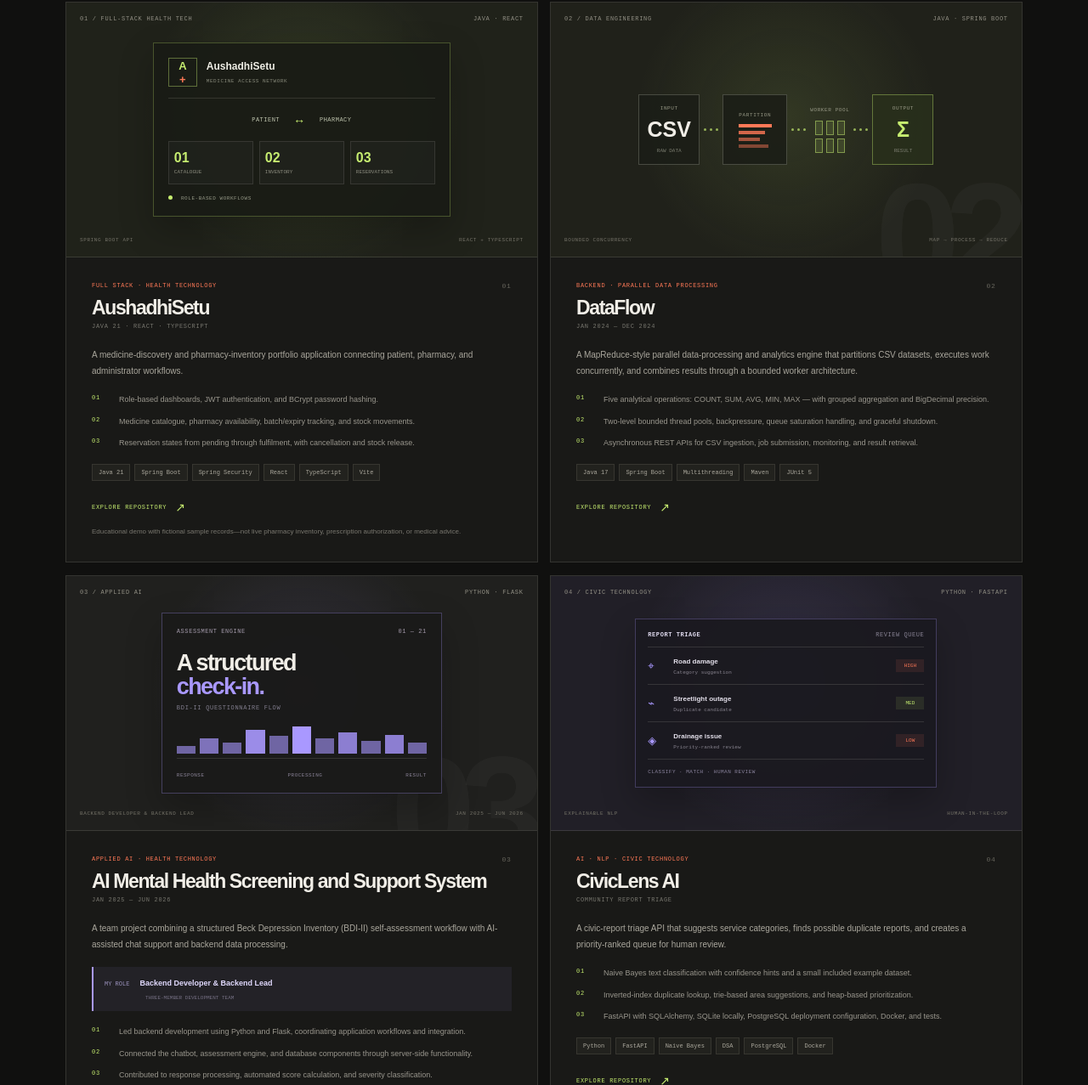
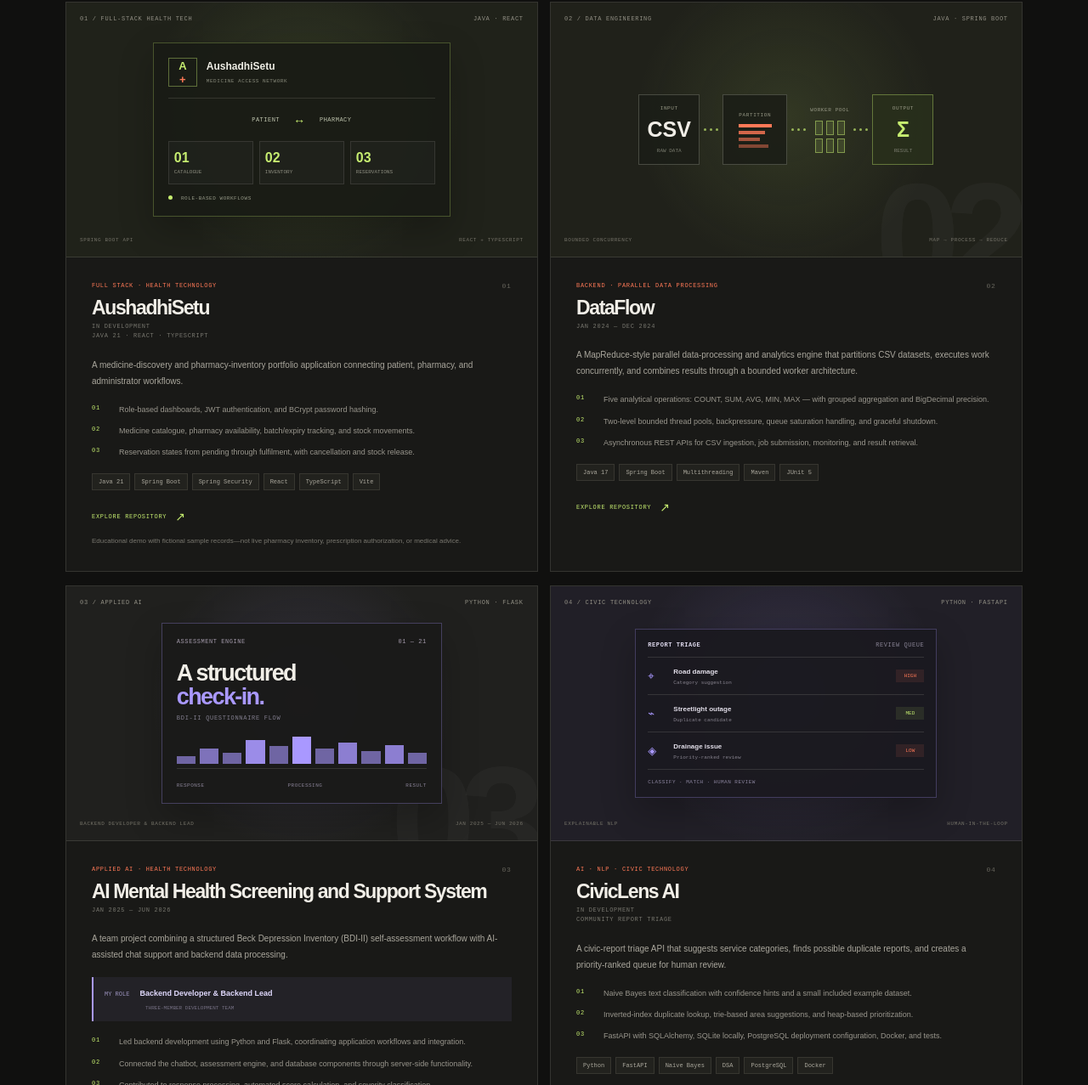
Before and after one commit to Krishanu26/Krishanu26.github.io, a plain HTML site: page index.html in a window 1280 px wide. Shown: the part 1278-2555 px from the top of the page at 85% size. Drawn offline with nearby package versions, Linux system fonts and the light colour scheme.

Commit message:
Mark AushadhiSetu and CivicLens AI as in development

```diff
--- a/index.html
+++ b/index.html
@@ -131,7 +131,7 @@
                     <div class="art-bottomline"><span>SPRING BOOT API</span><span>REACT + TYPESCRIPT</span></div>
                   </div>
                   <div class="project-info">
-                    <div class="project-title-row"><div><span class="project-label">FULL STACK · HEALTH TECHNOLOGY</span><h3>AushadhiSetu</h3><small>JAVA 21 · REACT · TYPESCRIPT</small></div><span class="project-number">01</span></div>
+                    <div class="project-title-row"><div><span class="project-label">FULL STACK · HEALTH TECHNOLOGY</span><h3>AushadhiSetu</h3><small class="project-status">IN DEVELOPMENT</small><small>JAVA 21 · REACT · TYPESCRIPT</small></div><span class="project-number">01</span></div>
                     <p class="project-desc">A medicine-discovery and pharmacy-inventory portfolio application connecting patient, pharmacy, and administrator workflows.</p>
                     <div class="project-details">
                       <div><b>01</b><span>Role-based dashboards, JWT authentication, and BCrypt password hashing.</span></div>
@@ -213,7 +213,7 @@
                     <div class="art-bottomline"><span>EXPLAINABLE NLP</span><span>HUMAN-IN-THE-LOOP</span></div>
                   </div>
                   <div class="project-info">
-                    <div class="project-title-row"><div><span class="project-label">AI · NLP · CIVIC TECHNOLOGY</span><h3>CivicLens AI</h3><small>COMMUNITY REPORT TRIAGE</small></div><span class="project-number">04</span></div>
+                    <div class="project-title-row"><div><span class="project-label">AI · NLP · CIVIC TECHNOLOGY</span><h3>CivicLens AI</h3><small class="project-status">IN DEVELOPMENT</small><small>COMMUNITY REPORT TRIAGE</small></div><span class="project-number">04</span></div>
                     <p class="project-desc">A civic-report triage API that suggests service categories, finds possible duplicate reports, and creates a priority-ranked queue for human review.</p>
                     <div class="project-details">
                       <div><b>01</b><span>Naive Bayes text classification with confidence hints and a small included example dataset.</span></div>
```
